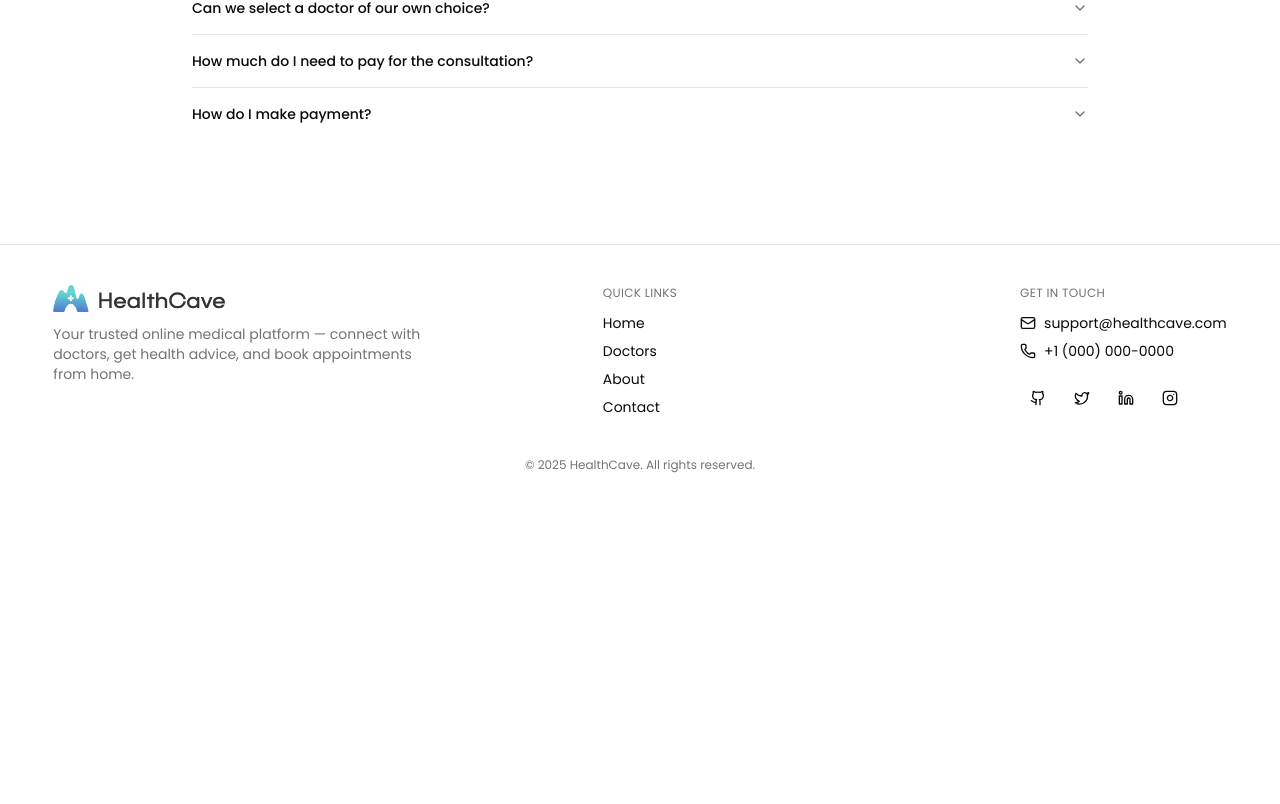
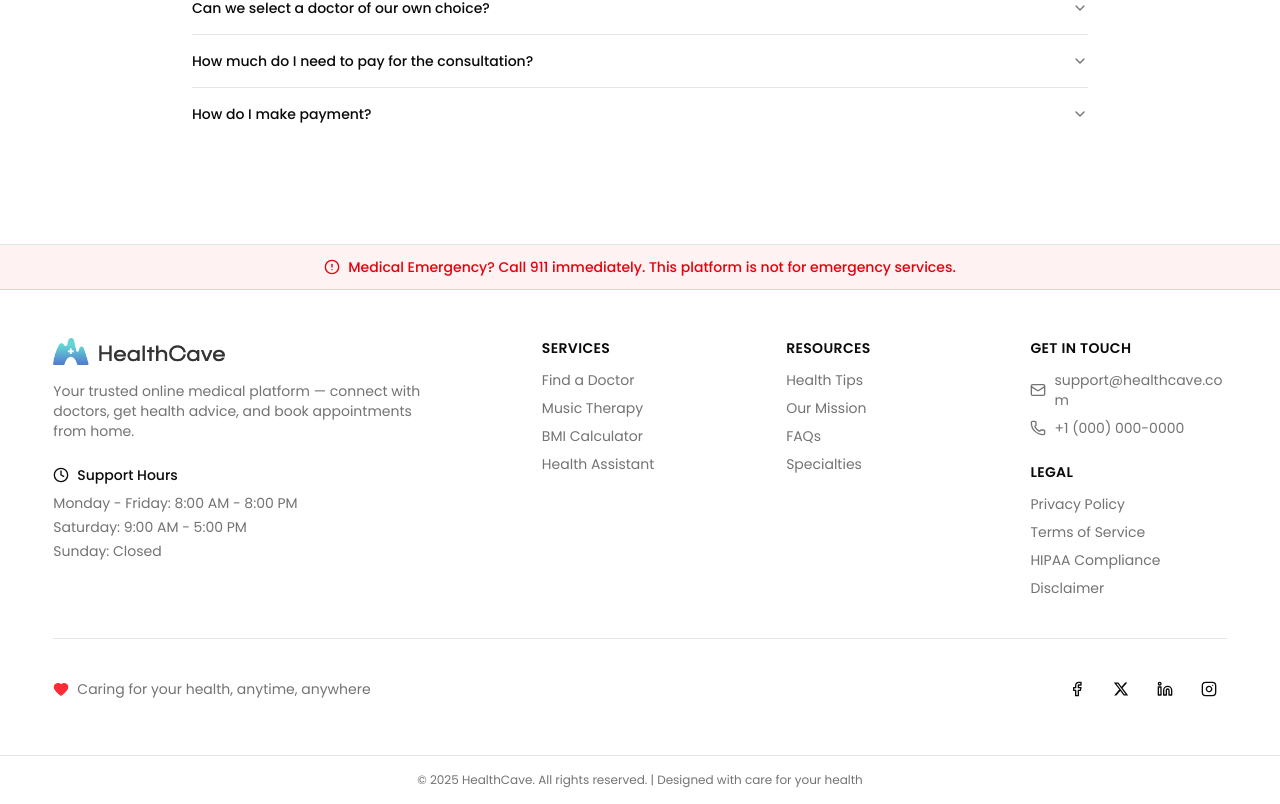
Before and after one commit to hsanik/Health-Cave, a Next.js app: page / in a window 1280 px wide. Shown: the part 3856-4660 px from the top of the page. Before the commit the page ends 4345 px from the top, so only its background shows below. Built offline with nearby package versions, Linux system fonts and the light colour scheme; no server answers; what react-chatbot-kit would draw is missing.

Commit message:
update footer with more relevent information and also update social icons

```diff
--- a/src/components/footer/footer.jsx
+++ b/src/components/footer/footer.jsx
@@ -1,24 +1,68 @@
 import React from 'react'
 import Image from "next/image";
 import Link from "next/link";
-import { Github, Twitter, Linkedin, Instagram, Mail, Phone } from "lucide-react";
+import { Facebook, Linkedin, Instagram, Mail, Phone, Clock, AlertCircle, Heart } from "lucide-react";
 import { Button } from "@/components/ui/button";
+
+// X (Twitter) Icon Component
+const XIcon = ({ className }) => (
+  <svg
+    viewBox="0 0 24 24"
+    aria-hidden="true"
+    className={className}
+    fill="currentColor"
+  >
+    <path d="M18.244 2.25h3.308l-7.227 8.26 8.502 11.24H16.17l-5.214-6.817L4.99 21.75H1.68l7.73-8.835L1.254 2.25H8.08l4.713 6.231zm-1.161 17.52h1.833L7.084 4.126H5.117z" />
+  </svg>
+);
 
 const navLinks = [
   { href: "/", label: "Home" },
   { href: "/doctors", label: "Doctors" },
   { href: "/about", label: "About" },
   { href: "/contact", label: "Contact" },
-  // { href: "/dashboard", label: "Dashboard" },
+]
+
+const services = [
+  { href: "/doctors", label: "Find a Doctor" },
+  { href: "/music", label: "Music Therapy" },
+  { href: "/home/bmi", label: "BMI Calculator" },
+  { href: "/chatbot", label: "Health Assistant" },
+]
+
+const resources = [
+  { href: "/home", label: "Health Tips" },
+  { href: "/about", label: "Our Mission" },
+  { href: "/contact#faq", label: "FAQs" },
+  { href: "/doctors", label: "Specialties" },
+]
+
+const legal = [
+  { href: "/privacy-policy", label: "Privacy Policy" },
+  { href: "/terms-of-service", label: "Terms of Service" },
+  { href: "/hipaa-compliance", label: "HIPAA Compliance" },
+  { href: "/disclaimer", label: "Disclaimer" },
 ]
 
 export default function Footer() {
   return (
-    <footer className="border-t">
-      <div className="mx-auto w-11/12 py-10">
-        <div className="grid grid-cols-1 md:grid-cols-[1fr_auto_1fr] md:items-start gap-8 md:gap-12">
-          {/* Left */}
-          <div className="space-y-3">
+    <footer className="border-t bg-background">
+      {/* Emergency Banner */}
+      <div className="bg-red-50 dark:bg-red-950/20 border-b border-red-200 dark:border-red-900">
+        <div className="mx-auto w-11/12 py-3">
+          <div className="flex items-center justify-center gap-2 text-sm text-red-600 dark:text-red-400">
+            <AlertCircle className="size-4" />
+            <p className="font-medium">
+              Medical Emergency? Call 911 immediately. This platform is not for emergency services.
+            </p>
+          </div>
+        </div>
+      </div>
+
+      <div className="mx-auto w-11/12 py-12">
+        <div className="grid grid-cols-1 sm:grid-cols-2 lg:grid-cols-5 gap-8 lg:gap-12">
+          {/* Company Info */}
+          <div className="space-y-4 lg:col-span-2">
             <Link href="/" className="inline-flex">
               <Image
                 src="/images/logo_light.png"
@@ -39,17 +83,33 @@ export default function Footer() {
               Your trusted online medical platform — connect with doctors, get
               health advice, and book appointments from home.
             </p>
+
+            {/* Working Hours */}
+            <div className="space-y-2 pt-2">
+              <div className="flex items-center gap-2 text-sm font-medium">
+                <Clock className="size-4" />
+                Support Hours
+              </div>
+              <div className="text-sm text-muted-foreground space-y-1">
+                <p>Monday - Friday: 8:00 AM - 8:00 PM</p>
+                <p>Saturday: 9:00 AM - 5:00 PM</p>
+                <p>Sunday: Closed</p>
+              </div>
+            </div>
           </div>
 
-          {/* Middle */}
-          <nav className="w-full max-w-[220px] md:justify-self-center">
-            <p className="text-xs uppercase tracking-wide text-muted-foreground mb-3">
-              Quick Links
+          {/* Services */}
+          <nav className="space-y-3">
+            <p className="text-sm font-semibold uppercase tracking-wide">
+              Services
             </p>
             <ul className="flex flex-col gap-2 text-sm">
-              {navLinks.map((link) => (
+              {services.map((link) => (
                 <li key={link.href}>
-                  <Link href={link.href} className="hover:underline">
+                  <Link
+                    href={link.href}
+                    className="text-muted-foreground hover:text-foreground transition-colors"
+                  >
                     {link.label}
                   </Link>
                 </li>
@@ -57,45 +117,96 @@ export default function Footer() {
             </ul>
           </nav>
 
-          {/* Right */}
-          <div className="md:justify-self-end">
-            <p className="text-xs uppercase tracking-wide text-muted-foreground mb-3">
-              Get in touch
+          {/* Resources */}
+          <nav className="space-y-3">
+            <p className="text-sm font-semibold uppercase tracking-wide">
+              Resources
+            </p>
+            <ul className="flex flex-col gap-2 text-sm">
+              {resources.map((link) => (
+                <li key={link.href}>
+                  <Link
+                    href={link.href}
+                    className="text-muted-foreground hover:text-foreground transition-colors"
+                  >
+                    {link.label}
+                  </Link>
+                </li>
+              ))}
+            </ul>
+          </nav>
+
+          {/* Contact & Legal */}
+          <div className="space-y-6">
+            {/* Contact */}
+            <div className="space-y-3">
+              <p className="text-sm font-semibold uppercase tracking-wide">
+                Get in Touch
               </p>
               <div className="space-y-2 text-sm">
                 <a
                   href="mailto:support@healthcave.com"
-                className="inline-flex items-center gap-2 hover:underline"
+                  className="flex items-center gap-2 text-muted-foreground hover:text-foreground transition-colors"
                 >
-                <Mail className="size-4" /> support@healthcave.com
+                  <Mail className="size-4 flex-shrink-0" />
+                  <span className="break-all">support@healthcave.com</span>
                 </a>
-              <br />
                 <a
                   href="tel:+10000000000"
-                className="inline-flex items-center gap-2 hover:underline"
+                  className="flex items-center gap-2 text-muted-foreground hover:text-foreground transition-colors"
                 >
-                <Phone className="size-4" /> +1 (000) 000-0000
+                  <Phone className="size-4 flex-shrink-0" /> +1 (000) 000-0000
                 </a>
               </div>
-            <div className="mt-4 flex items-center gap-2">
+            </div>
+
+            {/* Legal */}
+            <div className="space-y-3">
+              <p className="text-sm font-semibold uppercase tracking-wide">
+                Legal
+              </p>
+              <ul className="flex flex-col gap-2 text-sm">
+                {legal.map((link) => (
+                  <li key={link.href}>
+                    <Link
+                      href={link.href}
+                      className="text-muted-foreground hover:text-foreground transition-colors"
+                    >
+                      {link.label}
+                    </Link>
+                  </li>
+                ))}
+              </ul>
+            </div>
+          </div>
+        </div>
+
+        {/* Social Media */}
+        <div className="mt-10 pt-8 border-t">
+          <div className="flex flex-col md:flex-row items-center justify-between gap-4">
+            <div className="flex items-center gap-2 text-sm text-muted-foreground">
+              <Heart className="size-4 text-red-500 fill-red-500" />
+              <span>Caring for your health, anytime, anywhere</span>
+            </div>
+            <div className="flex items-center gap-2">
               <Button variant="ghost" size="icon" asChild>
                 <a
-                  href="https://github.com/"
+                  href="https://www.facebook.com/"
                   target="_blank"
                   rel="noreferrer"
-                  aria-label="GitHub"
+                  aria-label="Facebook"
                 >
-                  <Github className="size-4" />
+                  <Facebook className="size-4" />
                 </a>
               </Button>
               <Button variant="ghost" size="icon" asChild>
                 <a
-                  href="https://twitter.com/"
+                  href="https://x.com/"
                   target="_blank"
                   rel="noreferrer"
-                  aria-label="Twitter"
+                  aria-label="X (formerly Twitter)"
                 >
-                  <Twitter className="size-4" />
+                  <XIcon className="size-4" />
                 </a>
               </Button>
               <Button variant="ghost" size="icon" asChild>
@@ -122,9 +233,11 @@ export default function Footer() {
           </div>
         </div>
       </div>
-      <div className='pb-4'>
+
+      {/* Copyright */}
+      <div className='py-4 border-t'>
         <p className="text-xs text-muted-foreground text-center">
-          © {new Date().getFullYear()} HealthCave. All rights reserved.
+          © {new Date().getFullYear()} HealthCave. All rights reserved. | Designed with care for your health
         </p>
       </div>
     </footer>
```
Lines whose indentation alone changed are shown as unchanged.
